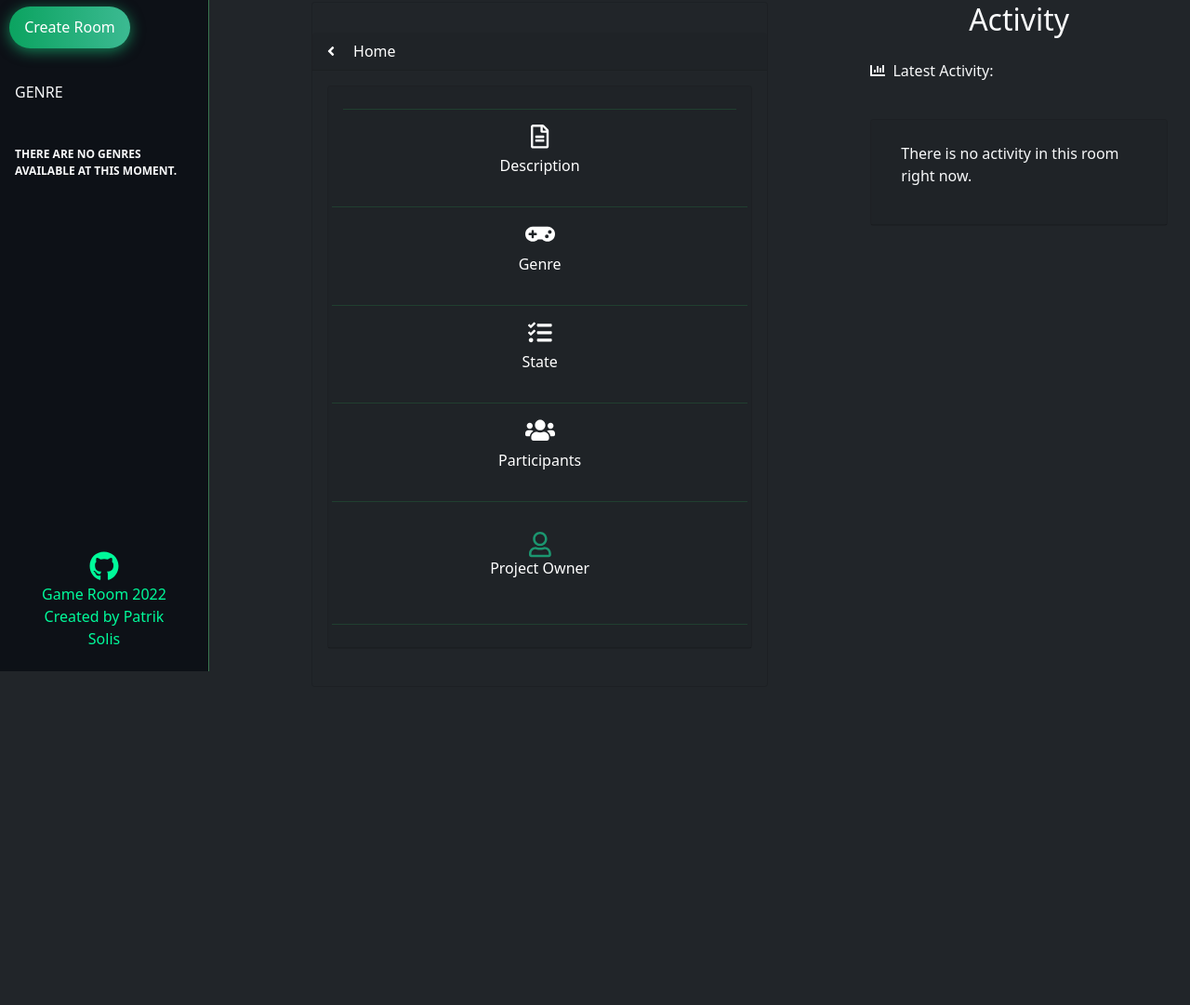
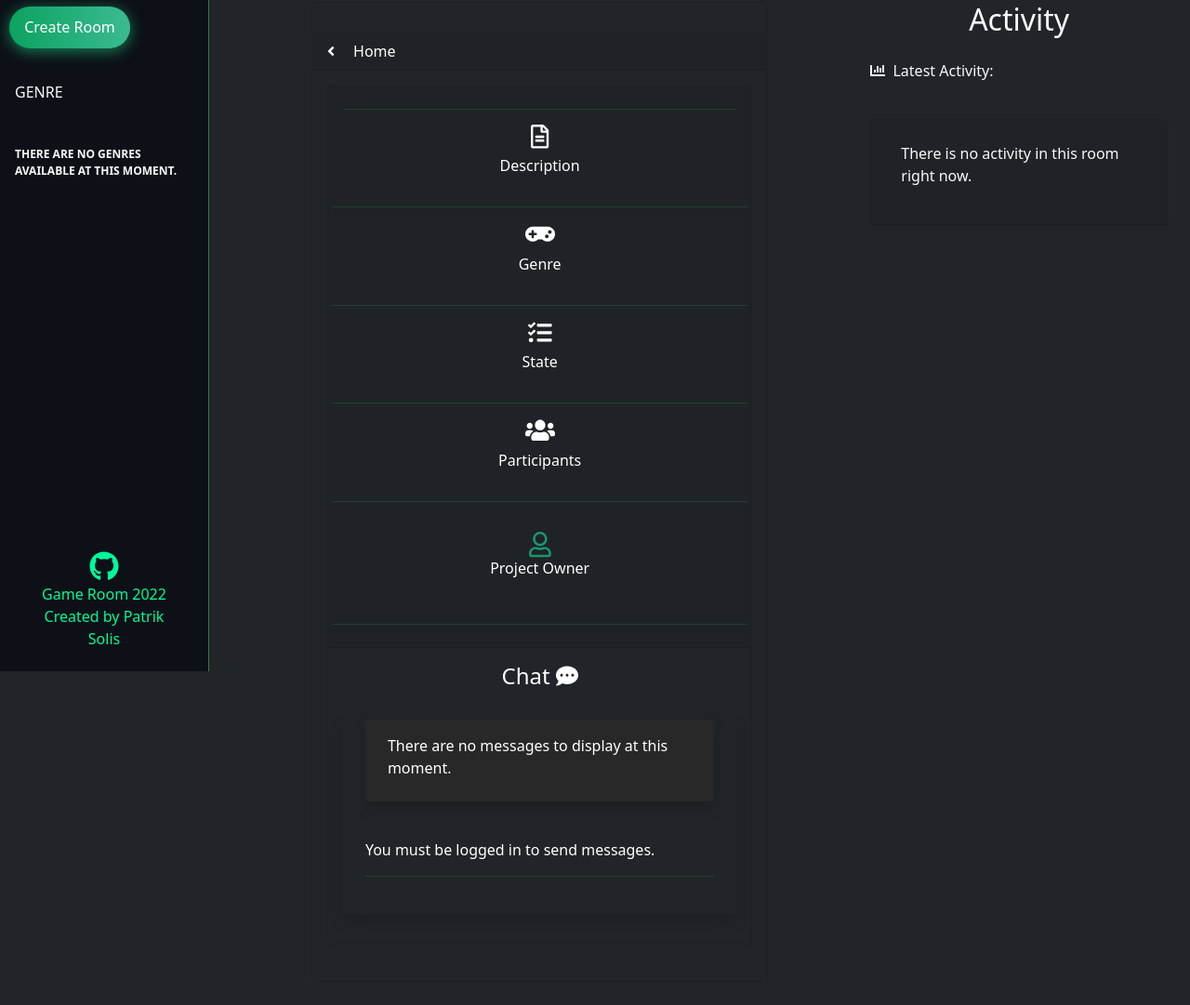
Before and after one commit to Ario124/Game_Room, a Django app: template base/templates/base/room.html in a window 1280 px wide. Shown: the part 78-1159 px from the top of the page at 93% size. Before the commit the page ends 800 px from the top, so only its background shows below. Run offline with Django 3.2, Linux system fonts and the light colour scheme; the template is opened without the code that fills it, so the values that code supplies are empty.

Commit message:
Fixed chat box not showing when user already authenticated.

```diff
--- a/base/templates/base/room.html
+++ b/base/templates/base/room.html
@@ -91,7 +91,7 @@
                                                 <hr>
                                             </div>
                                     </div>
-                                    {% if room_messages %}
+
                                     <div class="container">
                                         <div class="col-12 text-center pt-3">
                                           <h4>Chat <i class="fas fa-comment-dots"></i></h4>
@@ -102,8 +102,11 @@
 
                                             <div class="bg-activity rounded shadow">
                                                 <div>
+
+
                                                     <div class="container pt-3 text-white mt-2 mb-3 rounded">
                                                         <div class="row pb-2">
+                                                        {% if room_messages %}
                                                         {% for message in room_messages %}
                                                         <div class="container pt-2 text-white mt-2 mb-3 rounded shadow">
                                                             <div class="row">
@@ -111,6 +114,9 @@
                                                             </div>
                                                         </div>
                                                         {% endfor %}
+                                                        {% else %}
+                                                        <p>There are no messages to display at this moment.</p>
+                                                        {% endif %}
                                                         </div>
                                                     </div>
                                                 </div>
@@ -140,7 +146,7 @@
                                             <br>
                                           </div>
                                     </div>
-                                    {% endif %}
+
                                 </div>
                         </div>
                     </div>
```
